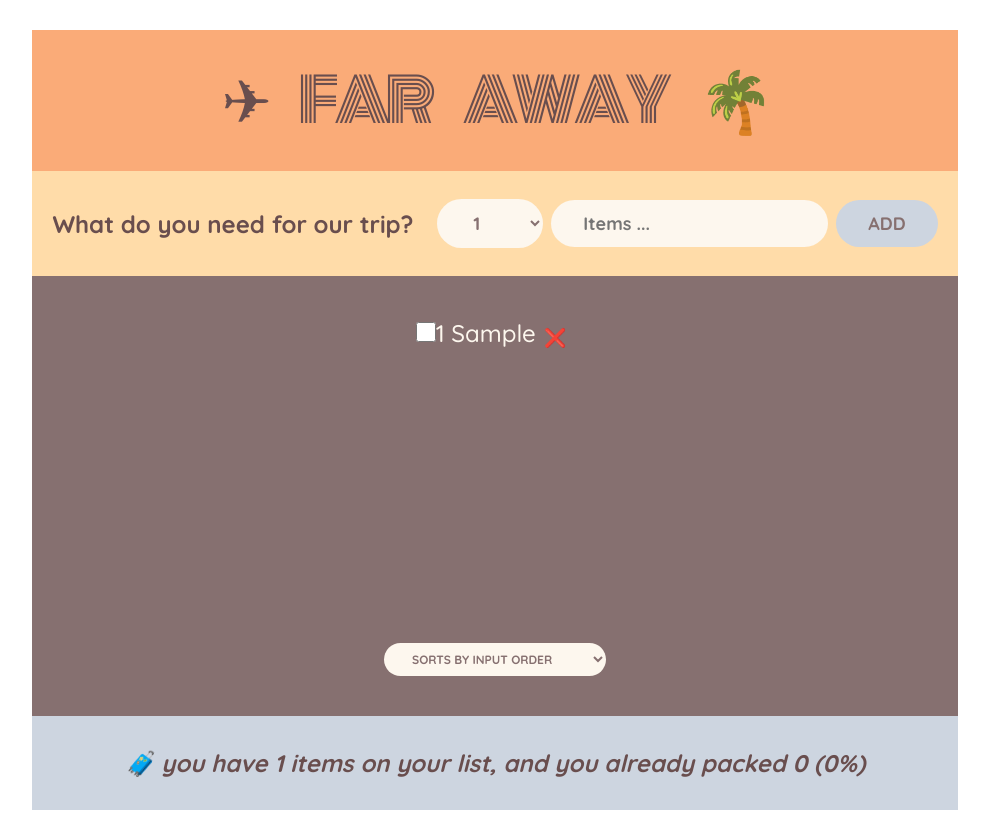
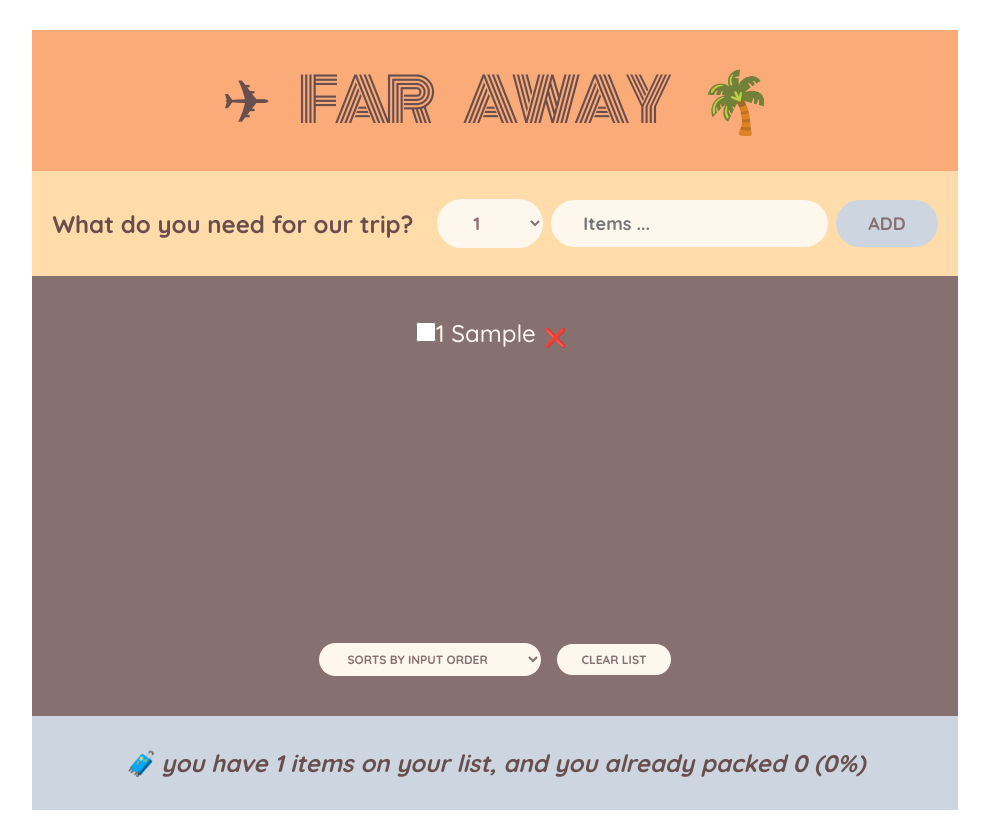
Before and after one commit to LeilanNaeimi/travel-list, a React (Vite) app: page / in a window 1280 px wide. Both pictures are taken after typing "Sample" into the empty fields and a click on the button "ADD". Shown: the whole page, without its empty margins (165-1154 px from the left). Built offline with nearby package versions, Linux system fonts and the light colour scheme.

Commit message:
refactor components

```diff
--- a/src/App.jsx
+++ b/src/App.jsx
@@ -1,11 +1,9 @@
 import React, { useState } from "react";
 import "./index.css";
-
-// const initialItems = [
-//   { id: 1, description: "Passports", quantity: 2, packed: false },
-//   { id: 2, description: "Socks", quantity: 4, packed: true },
-//   { id: 3, description: "Charger", quantity: 1, packed: false },
-// ];
+import { Logo } from "./Logo";
+import { Form } from "./Form";
+import { PakingList } from "./PakingList";
+import { Stats } from "./Stats";
 
 export default function App() {
   const [items, setItems] = useState([]);
@@ -26,6 +24,11 @@ export default function App() {
     );
   }
 
+  function handleClearList() {
+    const confirmed = window.confirm("Are you sure you want to delete items");
+    if (confirmed) setItems([]);
+  }
+
   return (
     <div className="app">
       <Logo />
@@ -34,136 +37,9 @@ export default function App() {
         items={items}
         onDeleteItems={handleDeleteItems}
         onToggleItems={handleToggleItem}
+        onClearList={handleClearList}
       />
       <Stats items={items} />
     </div>
   );
 }
-
-function Logo() {
-  return <h1>✈ Far Away 🌴</h1>;
-}
-
-function Form({ onAddItems }) {
-  const [description, setDescription] = useState("");
-  const [quantity, setQuantity] = useState(1);
-
-  function handleSubmit(e) {
-    e.preventDefault();
-
-    if (!description) return;
-
-    const newItem = {
-      id: Date.now(),
-      description,
-      quantity,
-      packed: false,
-    };
-    // console.log(newItem);
-    onAddItems(newItem);
-    //initial state
-    setDescription("");
-    setQuantity(1);
-  }
-
-  return (
-    <form className="add-form" onSubmit={handleSubmit}>
-      <h3>What do you need for our trip?</h3>
-      <select
-        value={quantity}
-        onChange={(e) => setQuantity(Number(e.target.value))}
-      >
-        {Array.from({ length: 20 }, (_, i) => i + 1).map((num) => (
-          <option value={num} key={num}>
-            {num}
-          </option>
-        ))}
-      </select>
-      <input
-        type="text"
-        placeholder="Items ..."
-        value={description}
-        onChange={(e) => setDescription(e.target.value)}
-      />
-      <button>Add</button>
-    </form>
-  );
-}
-
-function PakingList({ items, onDeleteItems, onToggleItems }) {
-  const [sortBy, setSortBy] = useState("input");
-  let sortedItems;
-
-  if (sortBy === "input") sortedItems = items;
-
-  if (sortBy === "description")
-    sortedItems = items
-      .slice()
-      .sort((a, b) => (a.description > b.description ? 1 : -1));
-
-  if (sortBy === "packed")
-    sortedItems = items
-      .slice()
-      .sort((a, b) => Number(a.packed) - Number(b.packed));
-  return (
-    <div className="list">
-      <ul>
-        {sortedItems.map((item) => (
-          <Item
-            item={item}
-            onDeleteItems={onDeleteItems}
-            onToggleItems={onToggleItems}
-            key={item.id}
-          />
-        ))}
-      </ul>
-      <div className="actions">
-        <select value={sortBy} onChange={(e) => setSortBy(e.target.value)}>
-          <option value="input">Sorts by input order</option>
-          <option value="description">Sorts by description</option>
-          <option value="packed">Sorts by packed status</option>
-        </select>
-      </div>
-    </div>
-  );
-}
-
-function Item({ item, onDeleteItems, onToggleItems }) {
-  return (
-    <li>
-      <input
-        type="checkbox"
-        value={item.packed}
-        onChange={() => onToggleItems(item.id)}
-      />
-      <span style={item.packed ? { textDecoration: "line-through" } : {}}>
-        {item.quantity} {item.description}
-      </span>
-      <button onClick={() => onDeleteItems(item.id)}>❌</button>
-    </li>
-  );
-}
-
-function Stats({ items }) {
-  if (!items.length)
-    return (
-      <p className="stats">
-        <em>Start adding items to your packing list 🛴</em>
-      </p>
-    );
-
-  const numItems = items.length;
-  const numPacked = items.filter((item) => item.packed).length;
-  const percent = Math.round((numPacked / numItems) * 100);
-
-  return (
-    <footer className="stats">
-      <em>
-        {percent === 100
-          ? "You got everything ready to go ✈"
-          : `🧳 you have ${numItems} items on your list, and you already packed
-         ${numPacked}  (${percent}%)`}
-      </em>
-    </footer>
-  );
-}
--- /dev/null
+++ b/src/Form.jsx
@@ -0,0 +1,47 @@
+import React, { useState } from "react";
+
+export function Form({ onAddItems }) {
+  const [description, setDescription] = useState("");
+  const [quantity, setQuantity] = useState(1);
+
+  function handleSubmit(e) {
+    e.preventDefault();
+
+    if (!description) return;
+
+    const newItem = {
+      id: Date.now(),
+      description,
+      quantity,
+      packed: false,
+    };
+    // console.log(newItem);
+    onAddItems(newItem);
+    //initial state
+    setDescription("");
+    setQuantity(1);
+  }
+
+  return (
+    <form className="add-form" onSubmit={handleSubmit}>
+      <h3>What do you need for our trip?</h3>
+      <select
+        value={quantity}
+        onChange={(e) => setQuantity(Number(e.target.value))}
+      >
+        {Array.from({ length: 20 }, (_, i) => i + 1).map((num) => (
+          <option value={num} key={num}>
+            {num}
+          </option>
+        ))}
+      </select>
+      <input
+        type="text"
+        placeholder="Items ..."
+        value={description}
+        onChange={(e) => setDescription(e.target.value)}
+      />
+      <button>Add</button>
+    </form>
+  );
+}
--- /dev/null
+++ b/src/Item.jsx
@@ -0,0 +1,17 @@
+import React from "react";
+
+export function Item({ item, onDeleteItems, onToggleItems }) {
+  return (
+    <li>
+      <input
+        type="checkbox"
+        value={item.packed}
+        onChange={() => onToggleItems(item.id)}
+      />
+      <span style={item.packed ? { textDecoration: "line-through" } : {}}>
+        {item.quantity} {item.description}
+      </span>
+      <button onClick={() => onDeleteItems(item.id)}>❌</button>
+    </li>
+  );
+}
--- /dev/null
+++ b/src/Logo.jsx
@@ -0,0 +1,5 @@
+import React from "react";
+
+export function Logo() {
+  return <h1>✈ Far Away 🌴</h1>;
+}
--- /dev/null
+++ b/src/PakingList.jsx
@@ -0,0 +1,46 @@
+import React, { useState } from "react";
+import { Item } from "./Item";
+
+export function PakingList({
+  items,
+  onDeleteItems,
+  onToggleItems,
+  onClearList,
+}) {
+  const [sortBy, setSortBy] = useState("input");
+  let sortedItems;
+
+  if (sortBy === "input") sortedItems = items;
+
+  if (sortBy === "description")
+    sortedItems = items
+      .slice()
+      .sort((a, b) => (a.description > b.description ? 1 : -1));
+
+  if (sortBy === "packed")
+    sortedItems = items
+      .slice()
+      .sort((a, b) => Number(a.packed) - Number(b.packed));
+  return (
+    <div className="list">
+      <ul>
+        {sortedItems.map((item) => (
+          <Item
+            item={item}
+            onDeleteItems={onDeleteItems}
+            onToggleItems={onToggleItems}
+            key={item.id}
+          />
+        ))}
+      </ul>
+      <div className="actions">
+        <select value={sortBy} onChange={(e) => setSortBy(e.target.value)}>
+          <option value="input">Sorts by input order</option>
+          <option value="description">Sorts by description</option>
+          <option value="packed">Sorts by packed status</option>
+        </select>
+        <button onClick={onClearList}>Clear List</button>
+      </div>
+    </div>
+  );
+}
--- /dev/null
+++ b/src/Stats.jsx
@@ -0,0 +1,25 @@
+import React from "react";
+
+export function Stats({ items }) {
+  if (!items.length)
+    return (
+      <p className="stats">
+        <em>Start adding items to your packing list 🛴</em>
+      </p>
+    );
+
+  const numItems = items.length;
+  const numPacked = items.filter((item) => item.packed).length;
+  const percent = Math.round((numPacked / numItems) * 100);
+
+  return (
+    <footer className="stats">
+      <em>
+        {percent === 100
+          ? "You got everything ready to go ✈"
+          : `🧳 you have ${numItems} items on your list, and you already packed
+         ${numPacked}  (${percent}%)`}
+      </em>
+    </footer>
+  );
+}
```
